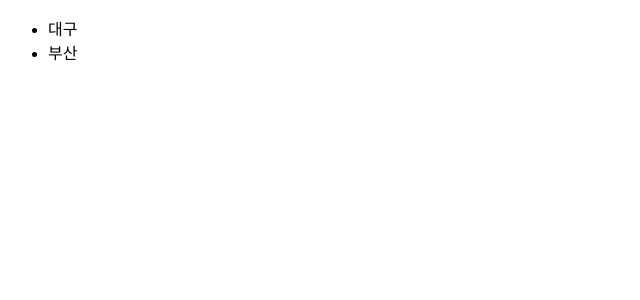
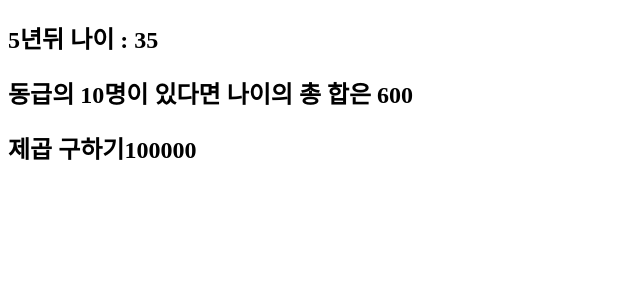
Before and after one commit to dkdiek/Vue3_Class_Practice2, a Vue app: page / in a window 1280 px wide. Shown: the top 300 px of the page, without its empty margins (0-640 px from the left). Built offline with nearby package versions, Linux system fonts and the light colour scheme.

Commit message:
메소드 생성, this 접근

```diff
--- a/src/App.vue
+++ b/src/App.vue
@@ -1,38 +1,8 @@
 <template>
-  <!--리스트 렌더링 중첩 반복문-->
-
   <div>
-    <!-- 방법 1-->
-    <!-- cities 중 province가 경상도인 object를 js filter를 이용해서 반복 출력 v-for와 v-if를 엘리멘트에서 같이 사용 불가
-    조건문에 해당 안되면 li자체가 생성x
-    <ul>
-      <li
-        v-for="(city, index) in cities.filter((c) => c.province === '경상도')"
-        :key="index"
-      >
-        {{ city.name }}
-      </li>
-    </ul> -->
-
-    <!-- 방법2 -->
-    <!--cities 중 province가 경상도인 object를 js filter를 이용해서 반복 출력 v-for와 v-if를 엘리멘트에서 같이 사용 불가
-    조건문에 해당안되도 li는 생성되고 값만 화면에 출력안됨 marker는 화면에 노출된다
-
-    <ul>
-      <li v-for="(city, index) in cities" :key="index">
-        <span v-if="city.province === '경상도'">{{ city.name }}</span>
-      </li>
-    </ul>-->
-
-    <!-- 방법3 -->
-    <!-- template을 만들어 v-for 껍데기 사용 -->
-    <ul>
-      <template v-for="(city, index) in cities" :key="index">
-        <li v-if="city.province === '경상도'">
-          {{ city.name }}
-        </li>
-      </template>
-    </ul>
+    <h2>5년뒤 나이 : {{ add(5) }}</h2>
+    <h2>동급의 10명이 있다면 나이의 총 합은 {{ multiply(age, 20) }}</h2>
+    <h2>제곱 구하기{{ getTotalScore(100) }}</h2>
   </div>
 </template>
 
@@ -41,15 +11,29 @@ export default {
   name: "App",
   data() {
     return {
-      cities: [
-        { name: "서울", province: "경기도" },
-        { name: "대전", province: "충청도" },
-        { name: "대구", province: "경상도" },
-        { name: "부산", province: "경상도" },
-        { name: "인천", province: "전라도" },
-        { name: "광주", province: "경기도" },
-      ],
+      age: 30,
     };
+  },
+  //메소드 정의
+  methods: {
+    // 몇 년 후 나이 계산
+    add(num) {
+      //data에서 정의한 age에 접근하려면 this를 사용 this 즉 객체를 가리킨다
+      return this.age + num;
+    },
+    /*
+   화살표 함수는 this 컨텍스트 생성 X 한단계 밖이 this가 되기 때문에 age 접근하려면 일반 함수 사용 필요
+   add(num) => {
+      return age + num;
+    }, */
+    // 동급 명수 별 나이 총 합 계산
+    // es6 추가 문법 num 값이 안들어오면 기본 값 10 설정
+    multiply(age, num = 10) {
+      return age * num;
+    },
+    getTotalScore(num) {
+      return this.multiply(num * num);
+    },
   },
 };
 </script>
```
